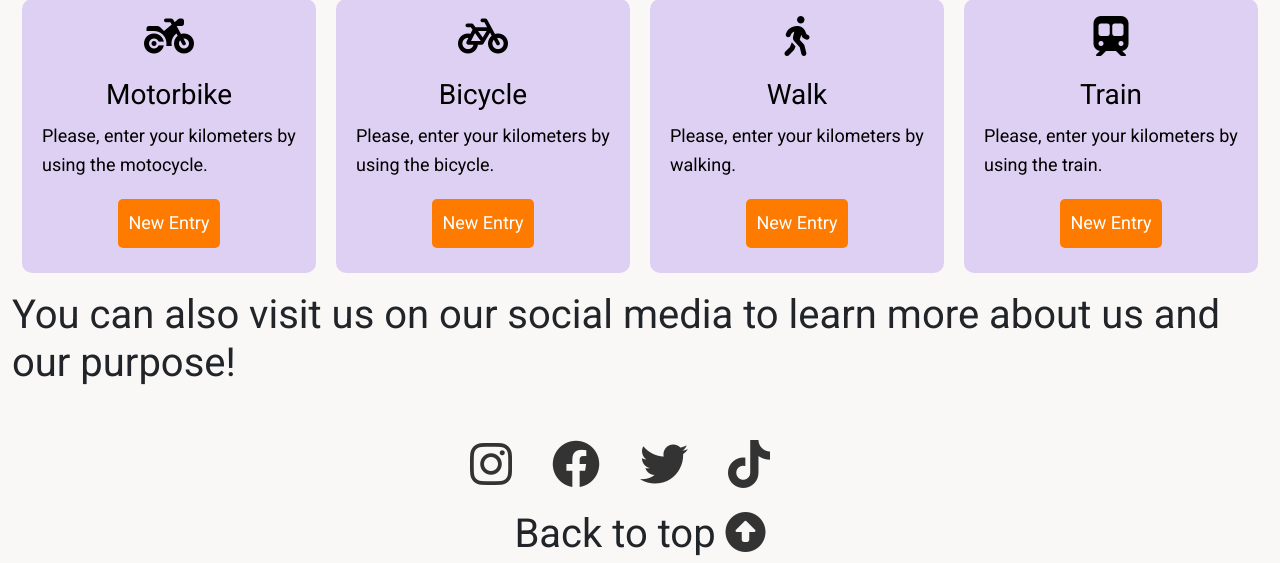
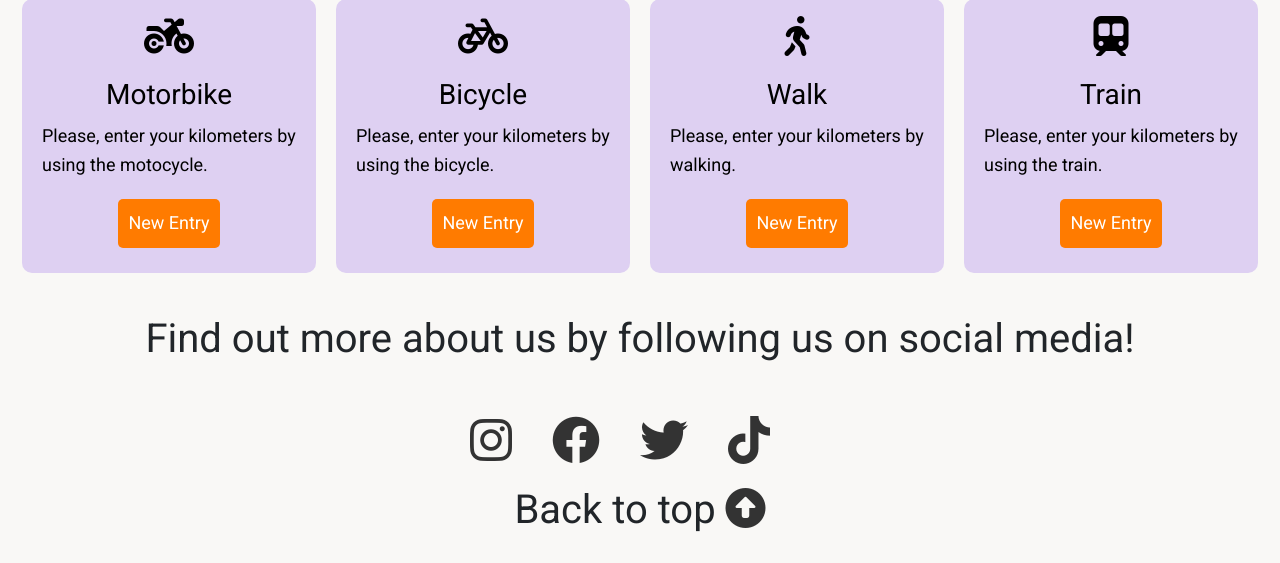
Before and after one commit to PederEP/Carbon_App, a Flask app: page /carbon_app in a window 1280 px wide; the page is wider, and only the part inside the window is pictured. Shown: the part 937-1500 px from the top of that part. Run offline with Flask 2, Linux system fonts and the light colour scheme; a user stored in the database is signed in; some libraries are stand-ins or nearby versions.

Commit message:
Update layout.html

```diff
--- a/capp/templates/layout.html
+++ b/capp/templates/layout.html
@@ -119,7 +119,7 @@
         <section class="section_footer">
           <div class="container">
             <div class="footer">
-              <h1>You can also visit us on our social media to learn more about us and our purpose!</h1>
+              <h1>Find out more about us by following us on social media!</h1>
               <br>
               <div class="social-media-icons">
                 <a href="https://www.instagram.com/carbon.compass/" target="_blank">
```
